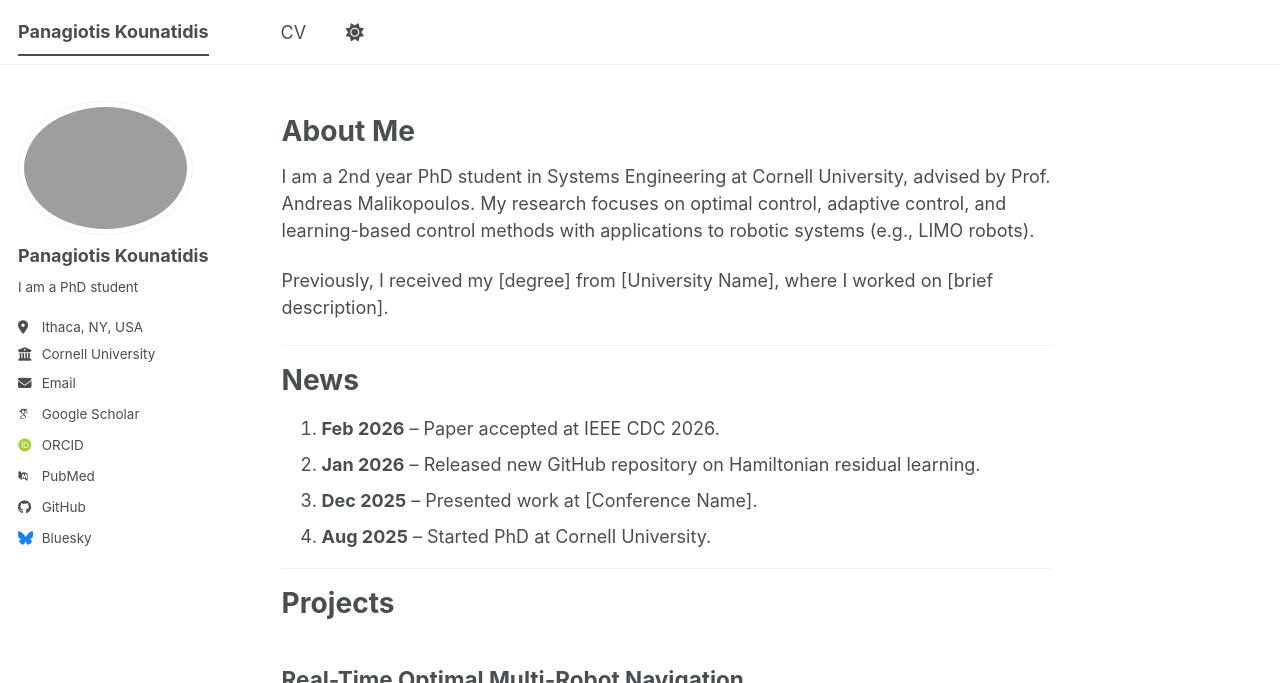
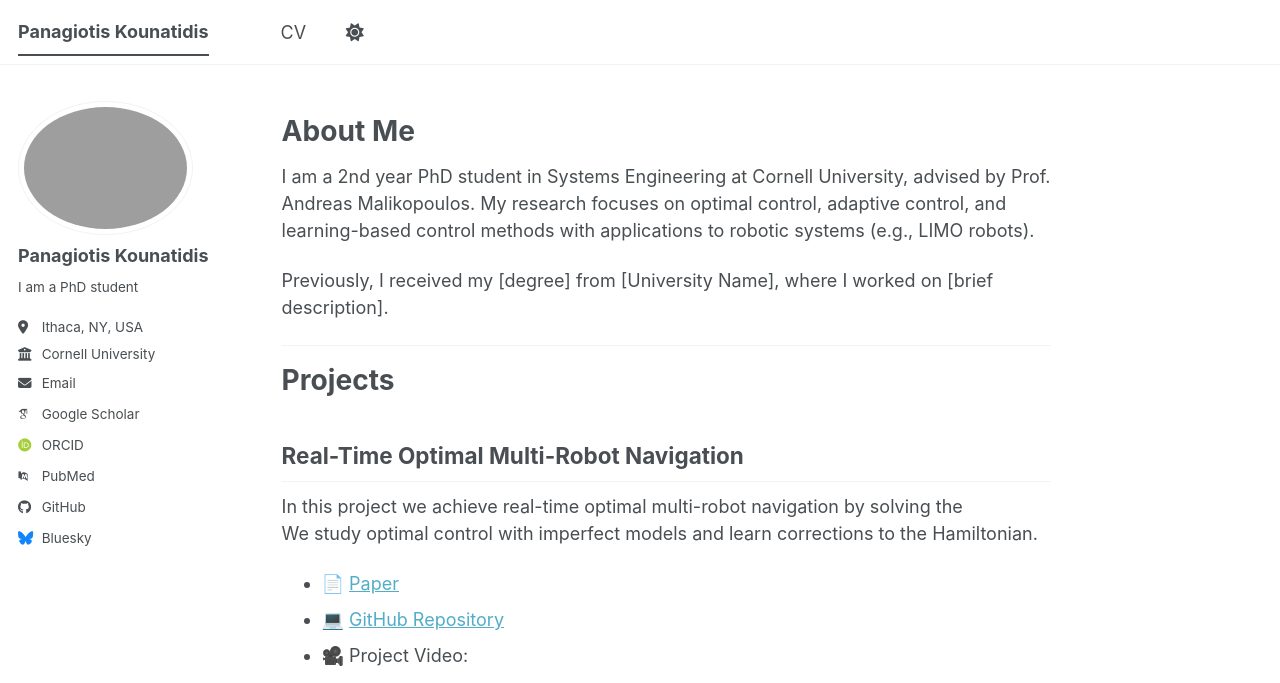
Before and after one commit to Panos20102k/Panos20102k.github.io, a Jekyll site: the page built from _pages/about.md, in a window 1280 px wide and 900 px high, cut to the strip 0-683 px from the top of the window. Built offline with Jekyll 4.4.1, drawn with Linux system fonts in a browser that asks for light colours; some web fonts are replaced; a script bundle is joined from its source files by our own code; library files that are not in the unit come from our copies.

Commit message:
removes news

```diff
--- a/_pages/about.md
+++ b/_pages/about.md
@@ -14,14 +14,14 @@ Previously, I received my [degree] from [University Name], where I worked on [br
 
 ---
 
-# News
+<!-- # News
 
 1. **Feb 2026** – Paper accepted at IEEE CDC 2026.
 2. **Jan 2026** – Released new GitHub repository on Hamiltonian residual learning.
 3. **Dec 2025** – Presented work at [Conference Name].
 4. **Aug 2025** – Started PhD at Cornell University.
 
----
+--- -->
 
 # Projects
 
```
